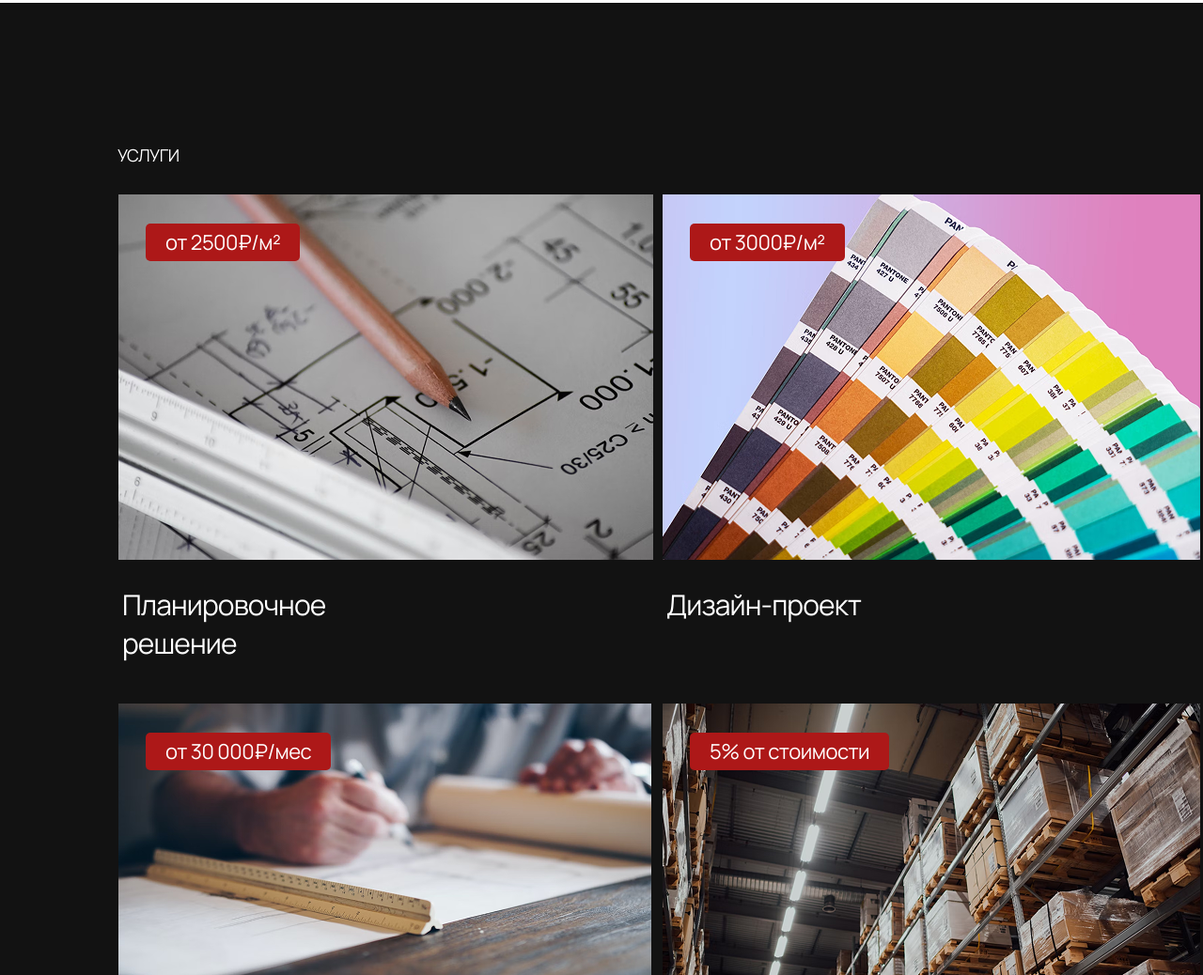
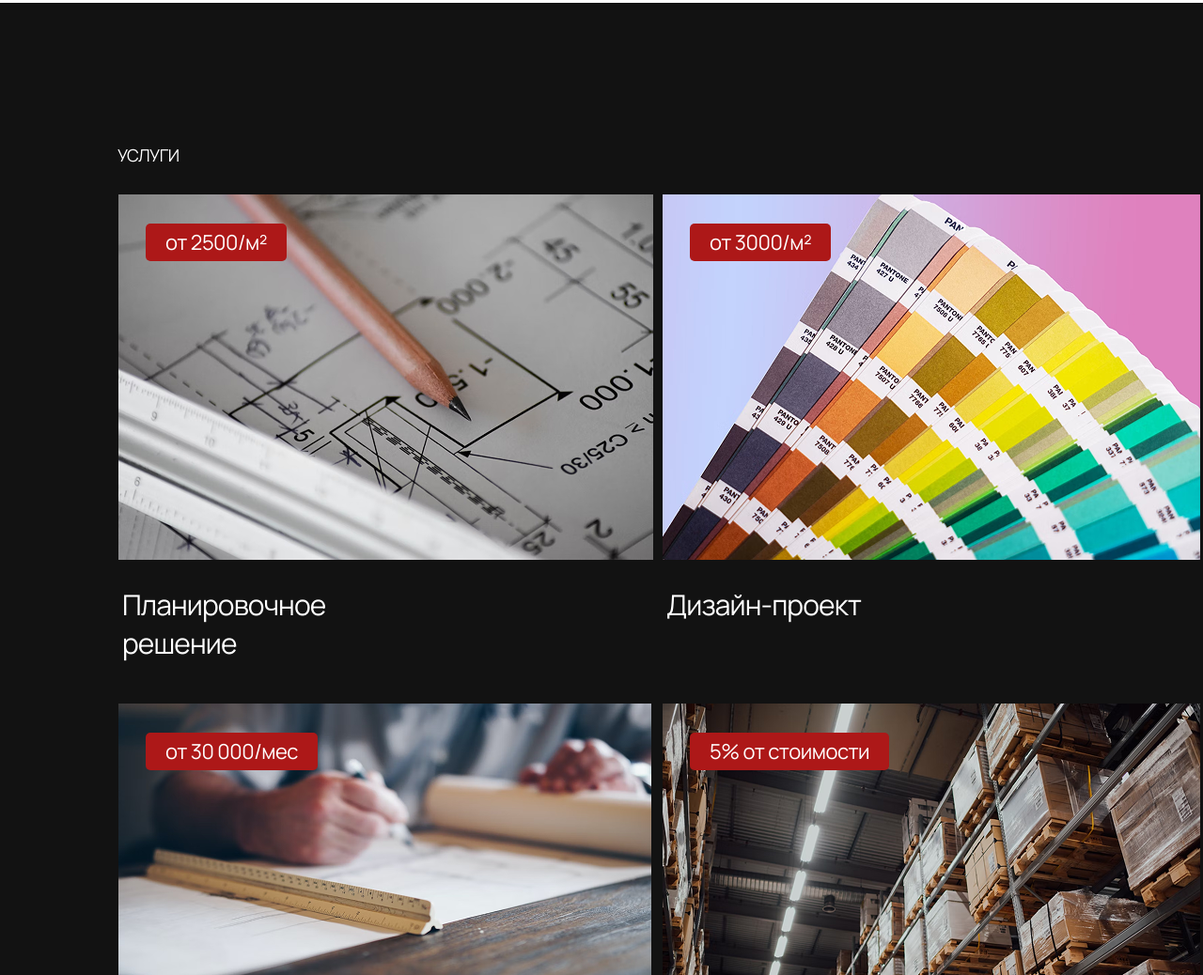
Before and after one commit to VladYevdokymov/Metrica-adaptiv, a plain HTML site: page index.html in a window 1280 px wide. Shown: the part 3739-4777 px from the top of the page at 94% size. Drawn offline with Linux system fonts and the light colour scheme.

```diff
--- a/index.html
+++ b/index.html
@@ -112,17 +112,17 @@
             <h2 class="services__title">УСЛУГИ</h2>
             <ul class="services__ul">
                 <li class="services-list">
-                    <div class="services-list__label">от 2500₽/м²</div>
+                    <div class="services-list__label">от 2500/м²</div>
                     <img class="services__img" src="resources/services__1.png" alt="Карандаш на бумаге">
                     <h3 class="services-list__title">Планировочное решение </h3>
                 </li>
                 <li class="services-list">
-                    <div class="services-list__label">от 3000₽/м²</div>
+                    <div class="services-list__label">от 3000/м²</div>
                     <img class="services__img" src="resources/services__2.png" alt="Палитра цветов">
                     <h3 class="services-list__title">Дизайн-проект </h3>
                 </li>
                 <li class="services-list">
-                    <div class="services-list__label">от 30 000₽/мес</div>
+                    <div class="services-list__label">от 30 000/мес</div>
                     <img class="services__img" src="resources/services__3.png" alt="Подготовка чертежа">
                     <h3 class="services-list__title">Авторский надзор</h3>
                 </li>
```
